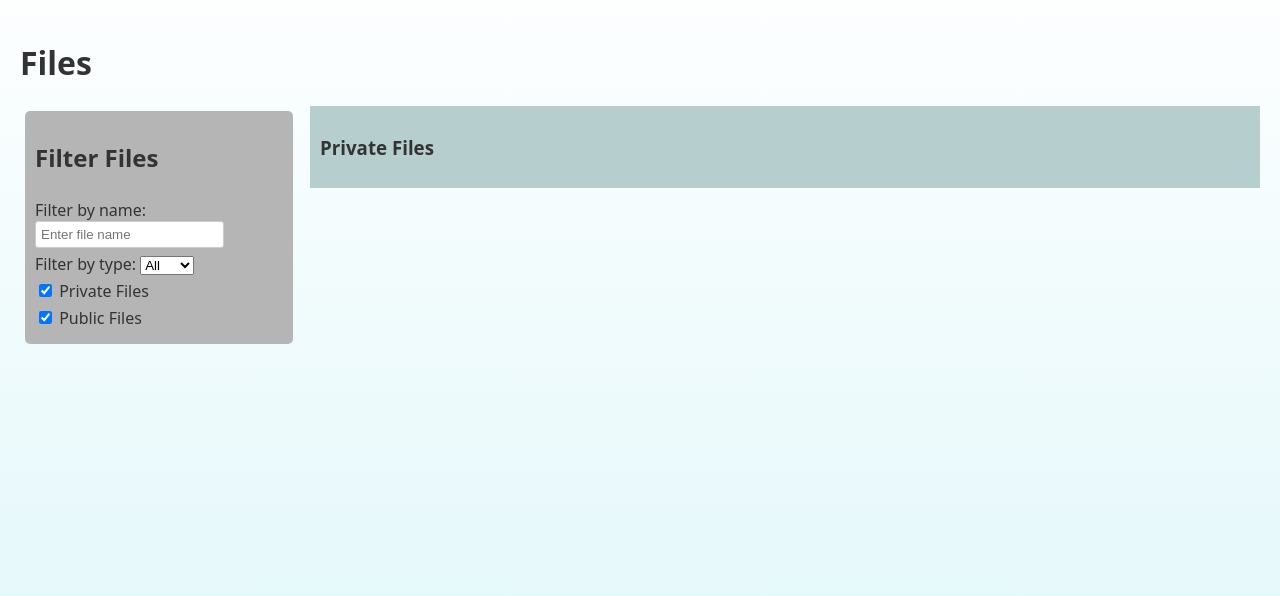
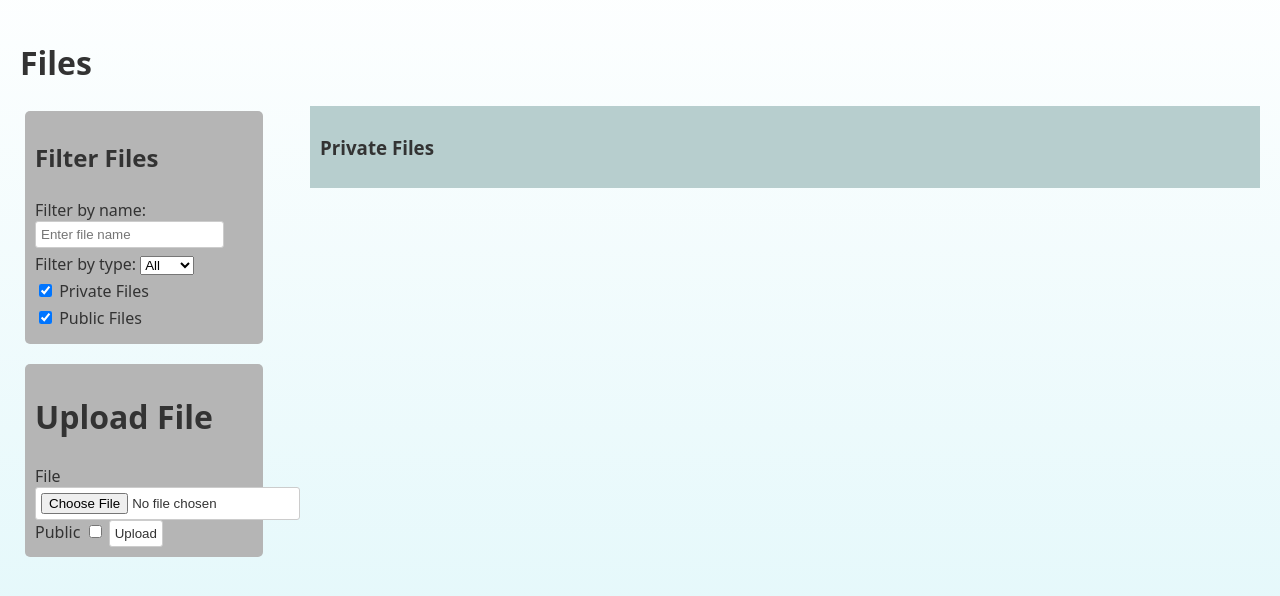
Before and after one commit to PotaattiLord/flask-fileshare, a Flask app: page / in a window 1280 px wide. Shown: the part 60-656 px from the top of the page. Run offline with Flask 3, Linux system fonts and the light colour scheme; the visitor is signed in with stand-in values (Sample User, id 1); some libraries are stand-ins or nearby versions.

Commit message:
Sidebar and README.md added. Uploading moved to main page.

```diff
--- a/app/routes.py
+++ b/app/routes.py
@@ -8,7 +8,7 @@ from app.forms import LoginForm, UploadForm
 from app.models import User, File
 
 @app.route('/')
-@app.route('/index')
+@app.route('/index', methods=['GET', 'POST'])
 @login_required
 def index():
     private_folder = os.path.join(app.config['UPLOAD_FOLDER'], 'private', str(current_user.id))
@@ -24,8 +24,35 @@ def index():
     public_folder = os.path.join(app.config['UPLOAD_FOLDER'], 'public')
     for (root, dirs, filenames) in os.walk(public_folder):
         for filename in filenames:
-            public_files.append(os.path.relpath(os.path.join(root, filename), public_folder))
-    return render_template('index.html', title='Home', user=current_user, user_id=current_user.id, files=files, public_files=public_files)
+            relative_path = os.path.relpath(os.path.join(root, filename), public_folder)
+            file_name = os.path.basename(relative_path)
+            owner_id = int(relative_path.split(os.sep, 1)[0])
+            owner = db.session.get(User, owner_id)
+            public_files.append({'path': relative_path, 'name': file_name, 'owner': owner})
+
+    if request.method == 'POST':
+        form = UploadForm()
+        if form.validate_on_submit():
+            uploaded_file = request.files['file']
+            if uploaded_file.filename != '':
+                filename = secure_filename(uploaded_file.filename)
+                if form.is_public.data:
+                    file_path = os.path.join(app.config['UPLOAD_FOLDER'], 'public', str(current_user.id), filename)
+                    if not os.path.exists(os.path.dirname(file_path)):
+                        os.makedirs(os.path.dirname(file_path))
+                else:
+                    file_path = os.path.join(app.config['UPLOAD_FOLDER'], 'private', str(current_user.id), filename)
+                    if not os.path.exists(os.path.dirname(file_path)):
+                        os.makedirs(os.path.dirname(file_path))
+                uploaded_file.save(file_path)
+                flash('File successfully uploaded')
+                return redirect(url_for('index'))
+            else:
+                flash('No selected file')
+                return redirect(request.url)
+    upload_form = UploadForm()
+
+    return render_template('index.html', title='Home', user=current_user, user_id=current_user.id, files=files, public_files=public_files, upload_form=upload_form)
 
 @app.route('/login', methods=['GET', 'POST'])
 def login():
--- a/app/static/style.css
+++ b/app/static/style.css
@@ -97,16 +97,22 @@ body {
     border-top-right-radius: 8px;
     border-bottom-right-radius: 8px;
 }
-.file-filtering {
+.file-filtering, .file-upload-box {
     margin: 5px;
     background-color: var(--file-item-bg);
     border-radius: 5px;
-    width: 20%;
-    float: left;
     display: flex;
     flex-direction: column;
     gap: 5px;
     padding: 10px;
+}
+.sidebar {
+    display: flex;
+    flex-direction: column;
+    gap: 10px;
+    width: 20%;
+    height: fit-content;
+    float: left;
 }
 .files {
     background-color: var(--files-bg);
--- a/app/templates/index.html
+++ b/app/templates/index.html
@@ -2,6 +2,7 @@
 
 {% block content %}
     <h1>Files</h1>
+    <div class="sidebar">
         <div class="file-filtering">
             <h2>Filter Files</h2>
             <div class="file-filtering-options">
@@ -24,12 +25,22 @@
                 <input type="checkbox" id="togglePrivateFiles" checked title="Toggle Private Files">
                 <label for="togglePrivateFiles">Private Files</label>
             </div>
-        <data class="file-filtering-options">
+            <div class="file-filtering-options">
                 <input type="checkbox" id="togglePublicFiles" checked title="Toggle Public Files">
                 <label for="togglePublicFiles">Public Files</label>
-        </data>
+            </div>
             <div class="file-filtering-options">
                 <button id="downloadSelectedFiles">Download selected files</button>
+            </div>
+        </div>
+        <div class="file-upload-box">
+            <h1>Upload File</h1>
+            <form action="" method="post" enctype="multipart/form-data">
+                {{ upload_form.hidden_tag() }}
+                {{ upload_form.file.label }} {{ upload_form.file() }}
+                {{ upload_form.is_public.label }} {{ upload_form.is_public() }}
+                {{ upload_form.submit() }}
+            </form>
         </div>
     </div>
     <div class="files">
@@ -39,7 +50,7 @@
             <div class="file-item">
                 <div class="file-item-name">
                     <input type="checkbox" class="file-checkbox" data-filename="{{ file }}">
-                    <p>{{ file }}</p>
+                    <a href="{{ url_for('private_file', filename=file, user_id=current_user.id) }}">{{ file }}</a>
                 </div>
                 <div class="file-actions">
                     <a href="{{ url_for('private_file', filename=file, user_id=current_user.id) }}" download>Download</a>
@@ -59,16 +70,17 @@
             {% for file in public_files %}
             <div class="file-item">
                 <div class="file-item-name">
-                    <input type="checkbox" class="file-checkbox" data-filename="{{ file }}">
-                    <p style="color: green;">{{ file }}</p>
+                    <input type="checkbox" class="file-checkbox" data-filename="{{ file.name }}">
+                    <a href="{{ url_for('public_file', filename=file.path) }}" style="color: green;">{{ file.name }}</a>
+                    <p id="file-owner-{{ file.path }}">Owner: {{ file.owner.username }}</p>
                 </div>
                 <div class="file-actions">
-                    <a href="{{ url_for('public_file', filename=file) }}" download>Download</a>
-                    {% if file.endswith('.png') or file.endswith('.jpg') or file.endswith('.jpeg') or file.endswith('.gif') or file.endswith('.webp') or file.endswith('.svg') %}
-                    <a href="{{ url_for('delete_file', filename=file, user_id=current_user.id, access='public') }}" onclick="return confirm('Are you sure you want to delete this file?');">Delete</a>
-                    <a href="{{ url_for('public_file', filename=file) }}" class="file-item-link-corner">View</a>
+                    <a href="{{ url_for('public_file', filename=file.path) }}" download>Download</a>
+                    {% if file.path.endswith('.png') or file.path.endswith('.jpg') or file.path.endswith('.jpeg') or file.path.endswith('.gif') or file.path.endswith('.webp') or file.path.endswith('.svg') %}
+                    <a href="{{ url_for('delete_file', filename=file.path, user_id=current_user.id, access='public') }}" onclick="return confirm('Are you sure you want to delete this file?');">Delete</a>
+                    <a href="{{ url_for('public_file', filename=file.path) }}" class="file-item-link-corner">View</a>
                     {% else %}
-                    <a href="{{ url_for('delete_file', filename=file, user_id=current_user.id, access='public') }}" class="file-item-link-corner" onclick="return confirm('Are you sure you want to delete this file?');">Delete</a>
+                    <a href="{{ url_for('delete_file', filename=file.path, user_id=current_user.id, access='public') }}" class="file-item-link-corner" onclick="return confirm('Are you sure you want to delete this file?');">Delete</a>
                     {% endif %}
                 </div>
             </div>
```
Also changed, not shown: app/templates/upload.html (+4 -4 lines), README.md (added). Lines whose indentation alone changed are shown as unchanged.
